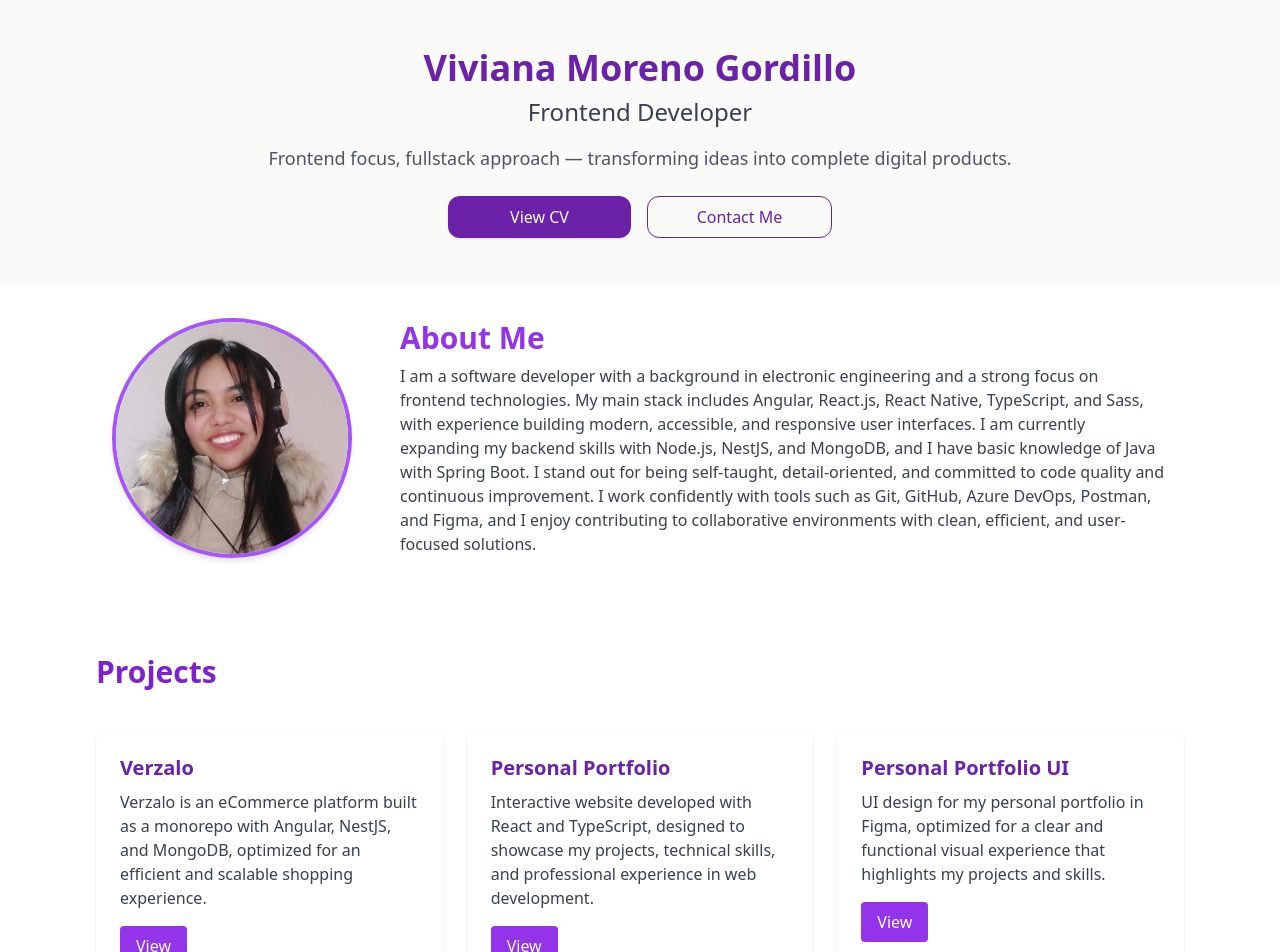
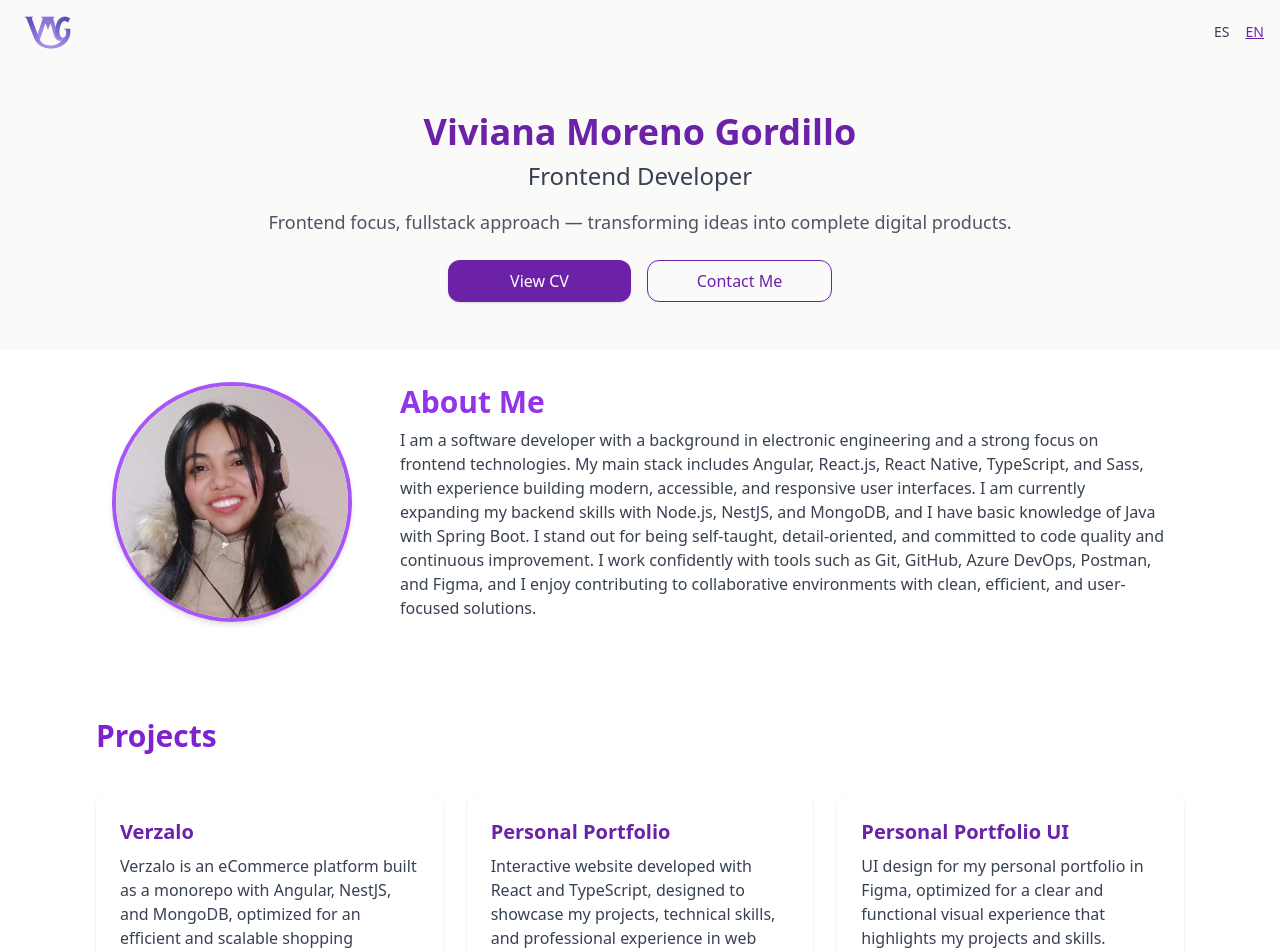
Before and after one commit to VivisBusiness/portfolio-viviana, a React (Vite) app: page / in a window 1280 px wide. Shown: the top 952 px of the page. Built offline with nearby package versions, Linux system fonts and the light colour scheme.

Commit message:
feat(header): add header with logo and language switcher

```diff
--- a/src/App.tsx
+++ b/src/App.tsx
@@ -1,4 +1,5 @@
 import './App.css'
+import Header from './components/Header'
 import AboutMe from './sections/AboutMe/AboutMe'
 import Hero from './sections/Hero/Hero'
 import Projects from './sections/Projects/Projects'
@@ -6,6 +7,7 @@ import Projects from './sections/Projects/Projects'
 function App() {
   return (
     <>
+      <Header />
       <Hero />
       <AboutMe />
       <Projects />
--- a/src/components/Card.tsx
+++ b/src/components/Card.tsx
@@ -7,7 +7,7 @@ const Card = ({ title, description, url, buttonText }: CardProps) => {
         {title}
       </h3>
 
-      <p className="text-gray-700 mb-4">
+      <p className="text-gray-700 mb-4 min-h-28">
         {description}
       </p>
 
@@ -15,7 +15,7 @@ const Card = ({ title, description, url, buttonText }: CardProps) => {
         href={url}
         target="_blank"
         rel="noopener noreferrer"
-        className="inline-block bg-purple-600 text-white py-2 px-4 rounded hover:bg-purple-700 transition"
+        className="border rounded px-4 py-2 text-sm transition border-purple-800 text-purple-800 hover:bg-purple-50"
       >
         {buttonText}
       </a>
--- /dev/null
+++ b/src/components/Header.tsx
@@ -0,0 +1,38 @@
+import { useTranslation } from 'react-i18next';
+
+const Header = () => {
+  const { i18n } = useTranslation();
+
+  const handleLanguageChange = (lang: 'en' | 'es') => {
+    i18n.changeLanguage(lang);
+  };
+
+  return (
+    <header className="w-full flex justify-between px-4 bg-stone-50">
+      <div className="w-16">
+        <img src="./vmg.png" alt="logo VMG"/>
+      </div>
+
+      <div className="flex space-x-4">
+        <button
+          onClick={() => handleLanguageChange('es')}
+          className={`text-sm font-medium ${
+            i18n.language === 'es' ? 'text-purple-800 underline' : 'text-gray-700'
+          }`}
+        >
+          ES
+        </button>
+        <button
+          onClick={() => handleLanguageChange('en')}
+          className={`text-sm font-medium ${
+            i18n.language === 'en' ? 'text-purple-800 underline' : 'text-gray-700'
+          }`}
+        >
+          EN
+        </button>
+      </div>
+    </header>
+  );
+};
+
+export default Header;
--- a/src/i18n/es.ts
+++ b/src/i18n/es.ts
@@ -21,6 +21,6 @@ export const es = {
       title: 'UI Portfolio Personal',
       description: 'Diseño de interfaz para mi portafolio personal en Figma, optimizado para una experiencia visual clara y funcional que resalta mis proyectos y habilidades.'
     },
-    button: 'Ver'
+    buttonText: 'Ver'
   }
 }
--- a/src/sections/Projects/Projects.tsx
+++ b/src/sections/Projects/Projects.tsx
@@ -6,7 +6,7 @@ const Projects = () => {
   const { t } = useTranslation();
 
   return (
-    <section className="py-16 px-6 md:px-24">
+    <section className="py-16 px-6 md:px-24 bg-white">
       <h2 className="text-3xl font-bold text-purple-700 mb-10">
         { t('projects.title')}
       </h2>
```
Lines whose indentation alone changed are shown as unchanged.
